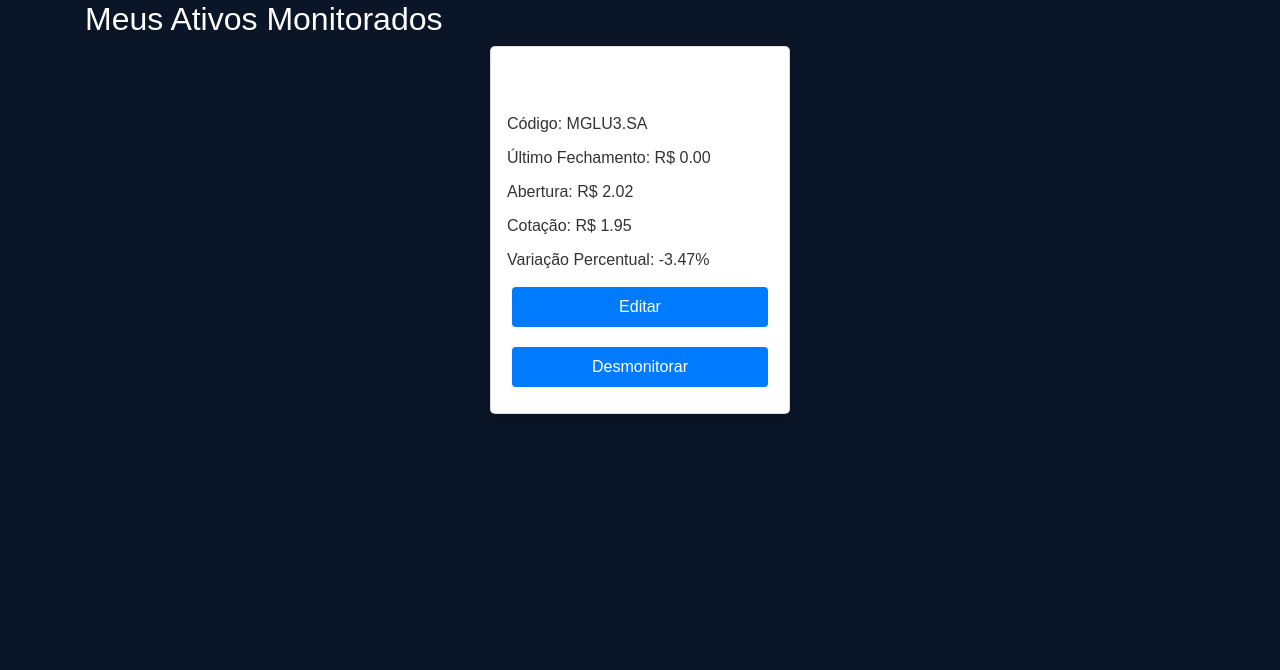
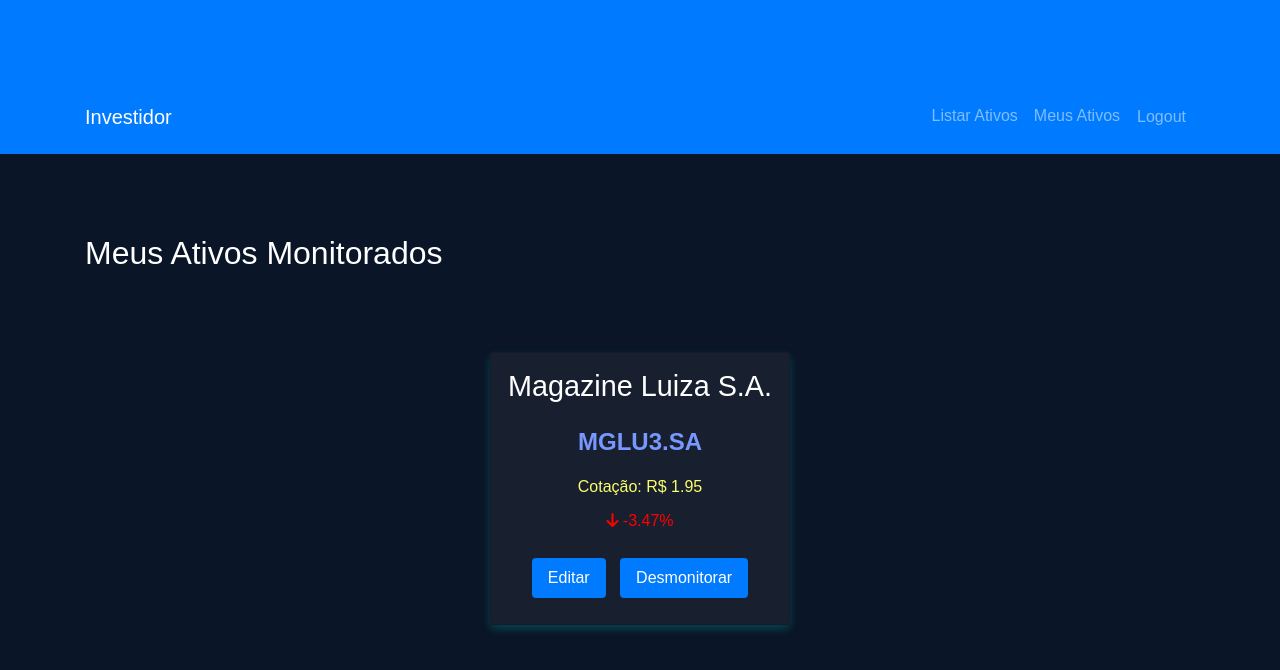
Before and after one commit to franfernandes/AtivosB3, a Django app: page /meus_ativos/ in a window 1280 px wide. Shown: the top 670 px of the page. Run offline with Django 4.2, Linux system fonts and the light colour scheme; a user stored in the database is signed in; data comes from the database, SQL or seed files in the repository; both versions use the stored data as it was after the commit; some libraries are stand-ins or nearby versions.

Commit message:
meus ativos

```diff
--- a/ativos/static/css/meus_ativos.css
+++ b/ativos/static/css/meus_ativos.css
@@ -1,16 +1,22 @@
+.container{
+    margin-top: 5rem;
+}
+
 .card-container {
+    margin-top: 5rem;
     display: flex;
     flex-wrap: wrap;
     gap: 20px;
-    justify-content: center;
+    justify-content:space-around;
 }
 
 .card {
-    background-color: #ffffff;
-    box-shadow: 0 4px 8px 0 rgba(0,0,0,0.2);
+    align-items: center;
+    background-color: rgba(80, 80, 80, 0.2);
+    box-shadow: 0 4px 8px 0 rgba(0, 255, 234, 0.2);
     transition: 0.3s;
     width: 300px;
-    border-radius: 5px;
+    border-radius: 5px solid #016c7a;
     padding: 16px;
 }
 
@@ -19,13 +25,24 @@
 }
 
 .card h3 {
-    font-size: 1.5em;
+    font-size: 1.8rem;
     margin-bottom: 15px;
 }
 
 .card p {
     margin: 5px 0;
-    color: #333333;
+    color: #fbfd6b;
+}
+
+.card .codigo_meus_ativos {
+    text-align: left; /* Alinha o texto à esquerda */
+    color: #7897ff; /* Cor do texto */
+    font-weight: bold; /* Peso da fonte */
+    margin-bottom: 10px; /* Espaçamento abaixo do parágrafo */align-items: flex-start;
+    font-size: 1.5rem;
+
+
+
 }
 
 .card a {
@@ -42,3 +59,7 @@
 .card a:hover {
     background-color: #0056b3;
 }
+
+.btn-meus_ativos{
+    justify-content: space-between;
+}
--- a/ativos/static/css/styles.css
+++ b/ativos/static/css/styles.css
@@ -5,102 +5,22 @@
     box-sizing: border-box;
 }
 
-/* Definindo fontes comuns */
-body {
-    font-family: 'Segoe UI', Tahoma, Geneva, Verdana, sans-serif;
-    line-height: 1.6;
-    font-size: 16px;
-    background: #f4f4f4;
-    color: #333;
+/* Estilos para o cabeçalho */
+.navbar {
+    background-color: #003C44; /* Ou qualquer outra cor de fundo desejada */
+    padding: 1rem 0; /* Ajuste o preenchimento conforme necessário */
 }
 
-/* Estilos para cabeçalho */
-header {
-    background: #333;
-    color: #fff;
-    padding: 1rem 0;
-    text-align: center;
+.navbar-brand {
+    color: #ff0000;
 }
 
-/* Estilos para navegação */
-nav {
-    display: flex;
-    justify-content: center;
-    gap: 1rem;
-    padding: 1rem;
-    background: #555;
+.nav-link {
+    color: #ffffff;
 }
 
-nav a {
-    color: #fff;
-    text-decoration: none;
-    padding: 0.5rem 1rem;
-    transition: background-color 0.3s;
+.nav-link:hover {
+    color: #dddddd; /* Ou qualquer outra cor de hover desejada */
 }
 
-nav a:hover {
-    background-color: #444;
-}
-
-/* Estilos para rodapé */
-footer {
-    background: #333;
-    color: #fff;
-    text-align: center;
-    padding: 1rem 0;
-    margin-top: 1rem;
-}
-
-/* Estilos para botões */
-button, .btn {
-    display: inline-block;
-    background: #333;
-    color: #fff;
-    border: none;
-    padding: 0.75rem 1.5rem;
-    cursor: pointer;
-    transition: opacity 0.3s;
-}
-
-button:hover, .btn:hover {
-    opacity: 0.9;
-}
-
-/* Estilos para tabelas */
-table {
-    width: 100%;
-    border-collapse: collapse;
-    margin: 2rem 0;
-}
-
-th, td {
-    padding: 0.75rem;
-    border: 1px solid #ddd;
-    text-align: left;
-}
-
-th {
-    background-color: #333;
-    color: #fff;
-}
-
-tr:nth-child(even) {
-    background-color: #f2f2f2;
-}
-
-/* Utilitários */
-.container {
-    width: 90%;
-    max-width: 1200px;
-    margin: auto;
-    overflow: hidden;
-}
-
-.text-center {
-    text-align: center;
-}
-
-.mt-1 { margin-top: 1rem; }
-.mb-1 { margin-bottom: 1rem; }
-.mt-2 { margin-top: 2rem; }
-.mb-2 { margin-bottom: 2rem; }
+/* Adicione outros estilos personalizados aqui */
--- a/ativos/templates/ativos/base.html
+++ b/ativos/templates/ativos/base.html
@@ -6,17 +6,44 @@
     <title>{% block title %}Cotação de Ativos da B3{% endblock title %}</title>
     <link href="https://stackpath.bootstrapcdn.com/bootstrap/4.5.2/css/bootstrap.min.css" rel="stylesheet">
     <link rel="stylesheet" href="https://cdnjs.cloudflare.com/ajax/libs/font-awesome/6.0.0-beta3/css/all.min.css">
-    <link rel="stylesheet" href="{% static 'css/meus_ativos.css' %}">
-
-    <link href="{% static '/css/listar_ativos.css' %}" rel="stylesheet">
-
-
+    <link href="{% static 'css/styles.css' %}" rel="stylesheet">
+    <link href="{% static 'css/meus_ativos.css' %}" rel="stylesheet">
+    <link href="{% static 'css/listar_ativos.css' %}" rel="stylesheet">
     {% block extra_css %}
     {% endblock extra_css %}
 </head>
 <body>
     <header>
-        <!-- Conteúdo do cabeçalho -->
+        <nav class="navbar navbar-expand-lg navbar-dark bg-primary">
+            <div class="container">
+                <a class="navbar-brand" href="{% url 'login' %}">Investidor</a>
+                <button class="navbar-toggler" type="button" data-toggle="collapse" data-target="#navbarNav" aria-controls="navbarNav" aria-expanded="false" aria-label="Toggle navigation">
+                    <span class="navbar-toggler-icon"></span>
+                </button>
+                <div class="collapse navbar-collapse" id="navbarNav">
+                    <ul class="navbar-nav ml-auto">
+                        <li class="nav-item">
+                            <a class="nav-link" href="{% url 'listar_ativos' %}">Listar Ativos</a>
+                        </li>
+                        {% if user.is_authenticated %}
+                        <li class="nav-item">
+                            <a class="nav-link" href="{% url 'meus_ativos' %}">Meus Ativos</a>
+                        </li>
+                        <li class="nav-item">
+                            <form action="{% url 'logout' %}" method="post">
+                                {% csrf_token %}
+                                <button type="submit" class="btn btn-link nav-link">Logout</button>
+                            </form>
+                        </li>
+                        {% else %}
+                        <li class="nav-item">
+                            <a class="nav-link" href="{% url 'login' %}">Login</a>
+                        </li>
+                        {% endif %}
+                    </ul>
+                </div>
+            </div>
+        </nav>
     </header>
 
     <main>
--- a/ativos/templates/ativos/meus_ativos.html
+++ b/ativos/templates/ativos/meus_ativos.html
@@ -1,5 +1,10 @@
 {% extends 'ativos/base.html' %}
 {% load static %}
+{% block head %}
+{{ block.super }}
+{% endblock %}
+
+
 {% block content %}
 <div class="container">
   <h2>Meus Ativos Monitorados</h2>
@@ -7,14 +12,22 @@
     {% for ativo in ativos_monitorados %}
     <div class="card">
       <h3>{{ ativo.nome }}</h3>
-      <p>Código: {{ ativo.codigo }}</p>
-      <p>Último Fechamento: R$ {{ ativo.fechamento }}</p>
-      <p>Abertura: R$ {{ ativo.abertura }}</p>
+      <p class="codigo_meus_ativos">{{ ativo.codigo }}</p>
       <p>Cotação: R$ {{ ativo.cotacao }}</p>
-      <p>Variação Percentual: {{ ativo.variacao_percentual }}%</p>
-      <!-- Links para editar e desmonitorar -->
-      <a href="{% url 'editar_ativo' ativo.codigo %}">Editar</a>
-      <a href="{% url 'desmonitorar_ativo_view' ativo.codigo %}">Desmonitorar</a>
+      <p>
+          <span class="{% if ativo.variacao_percentual < 0 %}negativo{% elif ativo.variacao_percentual > 0 %}positivo{% endif %}">
+            {% if ativo.variacao_percentual < 0 %}
+              <i class="fa fa-arrow-down negativo" aria-hidden="true"></i>
+            {% elif ativo.variacao_percentual > 0 %}
+              <i class="fa fa-arrow-up positivo" aria-hidden="true"></i>
+            {% endif %}
+            {{ ativo.variacao_percentual|floatformat:2 }}%
+          </span>
+        <p>
+        <div class="btn-meus_ativos">
+        <a href="{% url 'editar_ativo' ativo.codigo %}">Editar</a>
+        <a href="{% url 'desmonitorar_ativo_view' ativo.codigo %}">Desmonitorar</a>
+        </div>
     </div>
     {% empty %}
     <p>Não há ativos sendo monitorados.</p>
--- a/ativos/templates/ativos/signup.html
+++ b/ativos/templates/ativos/signup.html
@@ -1,5 +1,3 @@
-<!-- signup.html -->
-
 {% extends 'base.html' %}
 
 {% block content %}
```
Also changed, not shown: ativos/views.py (+8 -23 lines), db.sqlite3.
